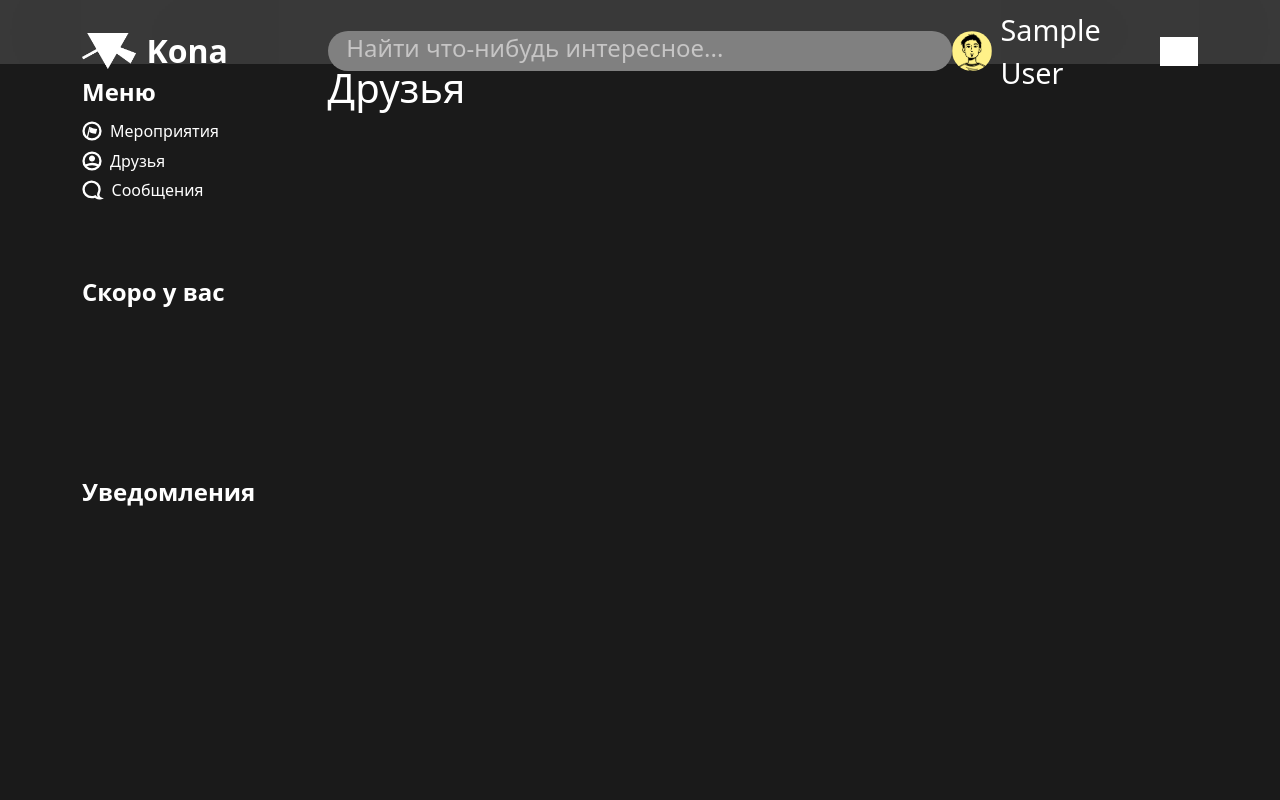
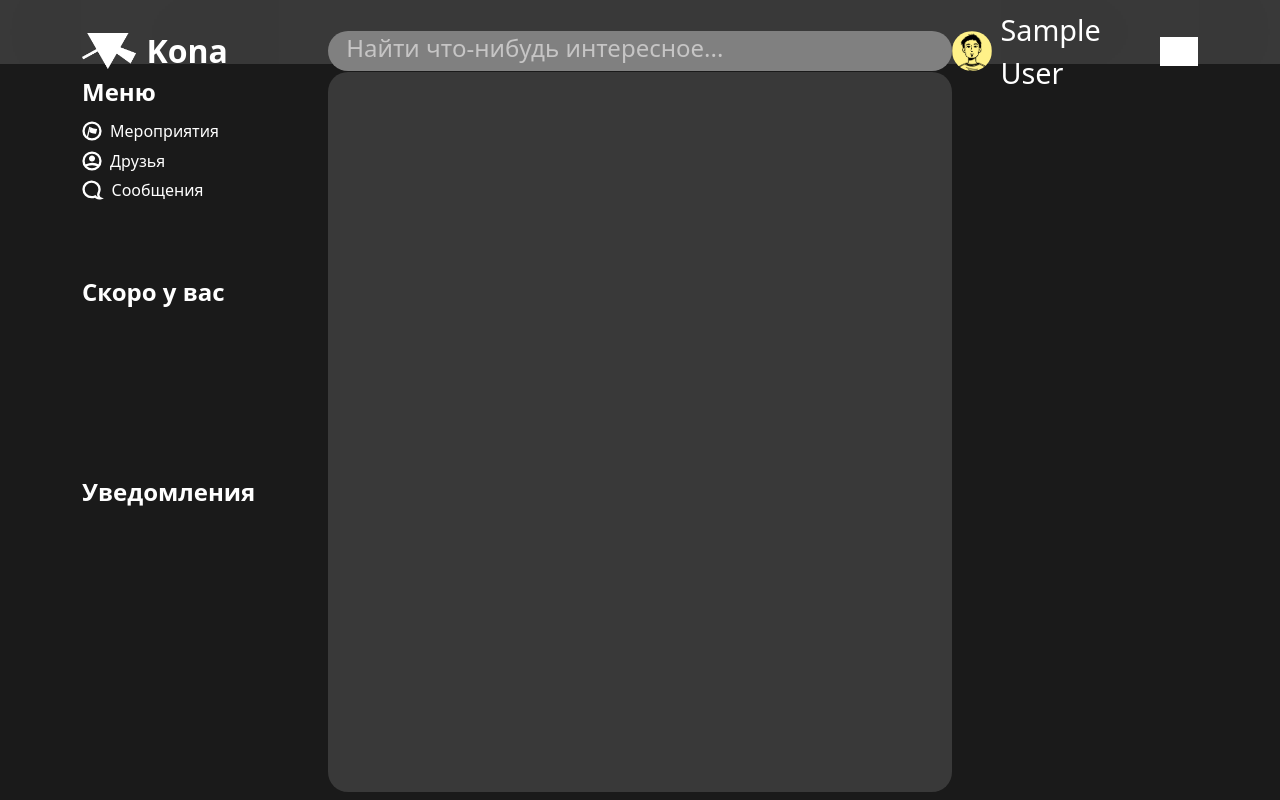
Before and after one commit to NikitaKolotushkin/Kona, a Flask app: page /friends in a window 1280 px wide. Run offline with Flask 3, Linux system fonts and the light colour scheme; a user stored in the database is signed in; tables that the repository leaves empty hold one stand-in row (values such as "Sample post"); grey boxes are pictures that could not be loaded.

Commit message:
Basic /friends functional

```diff
--- a/app/main/views.py
+++ b/app/main/views.py
@@ -1,5 +1,6 @@
 #!/usr/bin/env python3
 # -*- coding: utf-8 -*-
+
 import codecs
 import json
 import random
@@ -96,7 +97,21 @@ def registration():
 @main.route('/friends', methods=['GET', 'POST'])
 @login_required
 def friends():
-    return render_template('friends.html', title='Kona | Друзья')
+
+    query = [row for row in engine.connect().execute(
+                select(Relations).where(Relations.user_id == current_user.id or Relations.friend_id == current_user.tag,
+                Relations.status == 'accepted'))]
+
+    friend_tags = [f[1] if f[1] != current_user.id else f[2] for f in query]
+    friend_list = [{} for _ in range(len(query))]
+
+    for f in range(len(friend_tags)):
+        friend_data = [row for row in engine.connect().execute(select(User).where(User.tag == friend_tags[f - 1]))][0]
+        friend_list[f - 1]['name'] = friend_data[5]
+        friend_list[f - 1]['surname'] = friend_data[6]
+        friend_list[f - 1]['photo'] = friend_data[9]
+
+    return render_template('friends.html', title='Kona | Друзья', friend_list=friend_list)
 
 
 @main.route('/messenger', methods=['GET', 'POST'])
@@ -159,6 +174,7 @@ def user_profile(user_tag):
                     except:
                         db.session.rollback()
                         flash('Неизвестная ошибка', 'error')
+
     profile_owner = {}
 
     for i in range(len(user_data)):
--- a/app/static/css/main.css
+++ b/app/static/css/main.css
@@ -455,3 +455,56 @@ input.form__button:hover {
     background-size: cover;
     border-radius: 6vh;
 }
+
+/* FRIENDS */
+
+.friends_content {
+    width: 56%;
+    height: 90vh;
+    margin: 1vh 0;
+    display: flex;
+    flex-direction: row;
+    flex-wrap: wrap;
+    overflow: auto;
+    align-content: flex-start;
+    background: rgba(88, 88, 88, .5);
+    border-radius: 2.5vh;
+
+    /* border: 2px solid red; */
+}
+
+.friends_content__user {
+    width: 100%;
+    height: 12vh;
+    /* border: 2px solid blue; */
+    margin: 1vh 0;
+    padding: 0 3%;
+    display: flex;
+    align-items: center;
+}
+
+.friends_content__user:hover {
+    background-color: #8e8e8e;
+}
+
+.friends_content__user img {
+    height: 10vh;
+    border-radius: 50%;
+    margin-right: 5%;
+}
+
+.friend_info {
+    display: flex;
+    flex-direction: column;
+}
+
+.friend_info a:hover {
+    text-decoration: underline;
+}
+
+.line {
+    height: 1px;
+    width: 95%;
+    margin: 0 auto;
+    background-color: #fff;
+}
--- a/app/templates/friends.html
+++ b/app/templates/friends.html
@@ -2,6 +2,19 @@
 
 {% block index_content %}
 
-<h1>Друзья</h1>
+<div class="friends_content">
+    {% for friend in friend_list %}
+        <div class="friends_content__user">
+            <img src="..//static/img/avatar_cap.png" >
+            <div class="friend_info">
+                <a href="">{{ friend['name'] }} {{ friend['surname'] }}</a>
+                <a href="">Написать сообщение</a>
+            </div>
+        </div>
+        {% if friend != friend_list[-1] %}
+            <div class="line"></div>
+        {% endif %}
+    {% endfor %}
+</div>
 
 {% endblock %}
```
